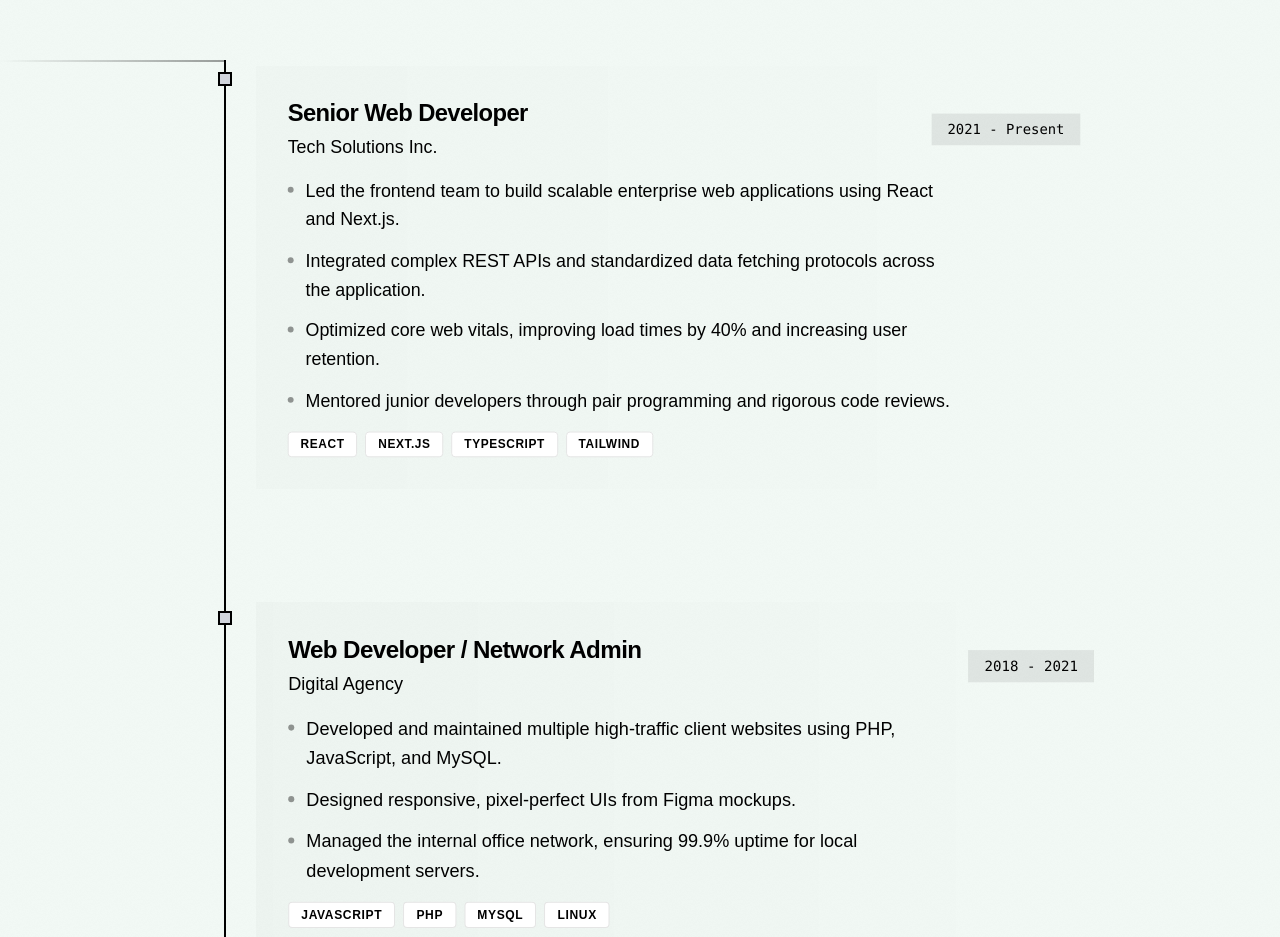
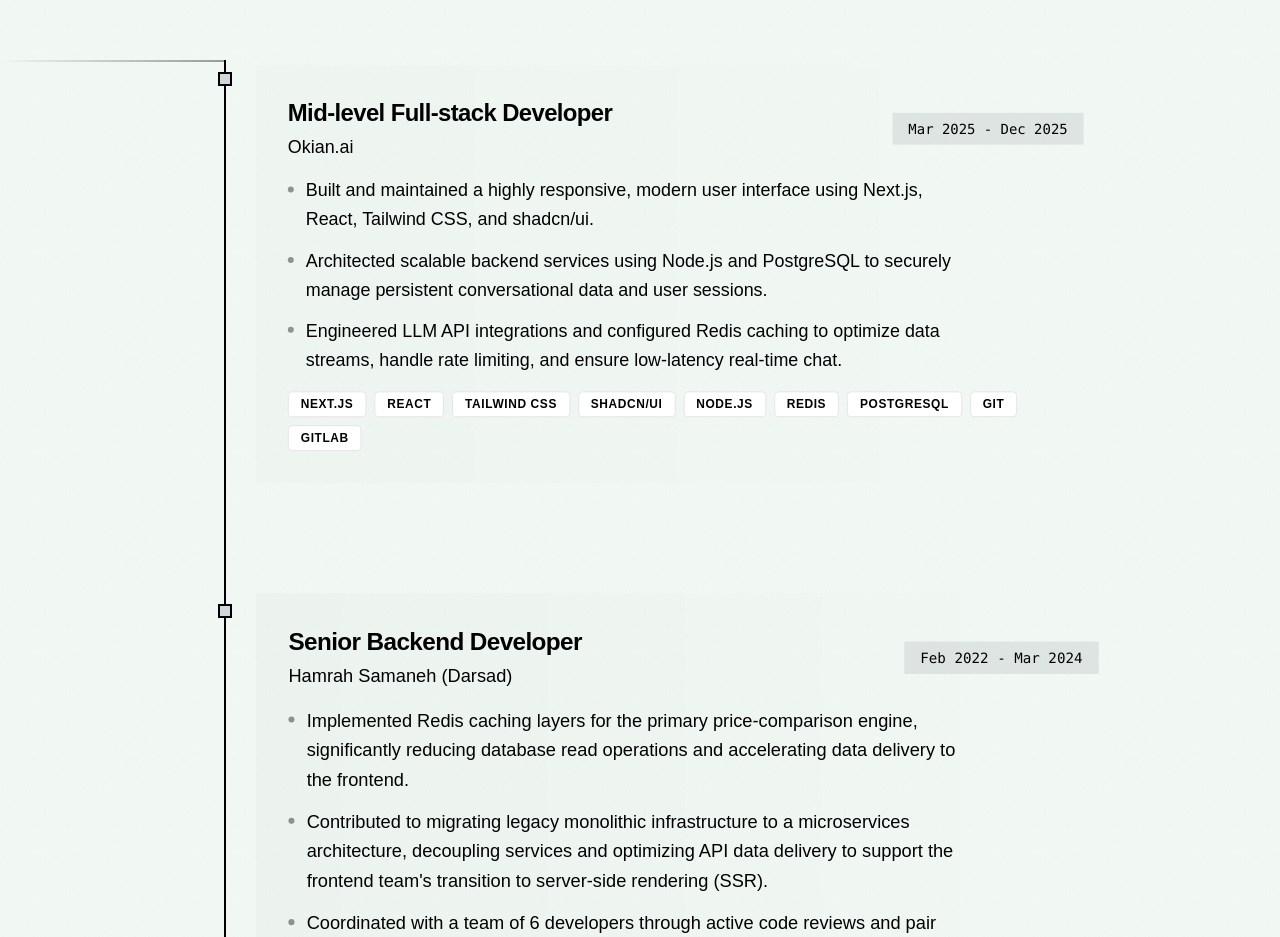
Before and after one commit to RealSinaSnp/sinasnp-com, a Next.js app: page / in a window 1280 px wide. Shown: the part 1860-2797 px from the top of the page. Built offline with nearby package versions, Linux system fonts and the light colour scheme; no server answers; the database is empty.

Commit message:
[build] updated experience content

```diff
--- a/app/data.ts
+++ b/app/data.ts
@@ -175,62 +175,49 @@ export const projectsData = [
 export const experienceData = [
   {
     id: 1,
-    role: "Senior Web Developer",
-    company: "Tech Solutions Inc.",
-    date: "2021 - Present",
+    role: "Mid-level Full-stack Developer",
+    company: "Okian.ai",
+    date: "Mar 2025 - Dec 2025",
     bullets: [
-      "Led the frontend team to build scalable enterprise web applications using React and Next.js.",
-      "Integrated complex REST APIs and standardized data fetching protocols across the application.",
-      "Optimized core web vitals, improving load times by 40% and increasing user retention.",
-      "Mentored junior developers through pair programming and rigorous code reviews."
+      "Built and maintained a highly responsive, modern user interface using Next.js, React, Tailwind CSS, and shadcn/ui.",
+      "Architected scalable backend services using Node.js and PostgreSQL to securely manage persistent conversational data and user sessions.",
+      "Engineered LLM API integrations and configured Redis caching to optimize data streams, handle rate limiting, and ensure low-latency real-time chat."
     ],
-    stack: ["React", "Next.js", "TypeScript", "Tailwind"],
+    stack: ["Next.js", "React", "Tailwind CSS", "shadcn/ui", "Node.js", "Redis", "PostgreSQL", "Git", "GitLab"],
   },
   {
     id: 2,
-    role: "Web Developer / Network Admin",
-    company: "Digital Agency",
-    date: "2018 - 2021",
+    role: "Senior Backend Developer",
+    company: "Hamrah Samaneh (Darsad)",
+    date: "Feb 2022 - Mar 2024",
     bullets: [
-      "Developed and maintained multiple high-traffic client websites using PHP, JavaScript, and MySQL.",
-      "Designed responsive, pixel-perfect UIs from Figma mockups.",
-      "Managed the internal office network, ensuring 99.9% uptime for local development servers."
+      "Implemented Redis caching layers for the primary price-comparison engine, significantly reducing database read operations and accelerating data delivery to the frontend.",
+      "Contributed to migrating legacy monolithic infrastructure to a microservices architecture, decoupling services and optimizing API data delivery to support the frontend team's transition to server-side rendering (SSR).",
+      "Coordinated with a team of 6 developers through active code reviews and pair programming sessions to share technical knowledge and accelerate sprint velocity."
     ],
-    stack: ["JavaScript", "PHP", "MySQL", "Linux"],
+    stack: ["ASP.NET Core", "SignalR", "MySQL", "Redis", "MongoDB", "Microservices", "Git", "GitLab"],
   },
   {
     id: 3,
-    role: "Junior Developer",
-    company: "StartUp Co.",
-    date: "2016 - 2018",
+    role: "Mid-Level Fullstack Developer",
+    company: "Hamrah Samaneh (Manamo)",
+    date: "Feb 2020 - Feb 2022",
     bullets: [
-      "Assisted in building responsive landing pages and high-converting email templates.",
-      "Worked closely with the design team to ensure pixel-perfect implementations."
+      "Built and maintained an internal administrative dashboard, enabling the content team to efficiently upload, tag, and manage educational video assets.",
+      "Implemented Role-Based Access Control (RBAC) to securely manage permissions between student accounts, instructors, and administrative roles.",
+      "Collaborated closely with UI/UX designers to optimize frontend asset loading times and improve cross-device accessibility across the learning platform."
     ],
-    stack: ["HTML", "CSS", "jQuery", "Bootstrap"],
+    stack: ["ASP.NET Core", "PHP", "HTML", "CSS", "MySQL", "Git", "GitLab"],
   },
   {
     id: 4,
-    role: "Web Developer / Network Admin",
-    company: "Digital Agency",
-    date: "2018 - 2021",
+    role: "Junior Backend Developer",
+    company: "Hamrah Samaneh (EnglishVocab)",
+    date: "Nov 2018 - Feb 2020",
     bullets: [
-      "Developed and maintained multiple high-traffic client websites using PHP, JavaScript, and MySQL.",
-      "Designed responsive, pixel-perfect UIs from Figma mockups.",
-      "Managed the internal office network, ensuring 99.9% uptime for local development servers."
+      "Assisted in developing core RESTful APIs and optimizing backend database queries in PHP/MySQL to support high-concurrency mobile app traffic.",
+      "Collaborated with senior engineers to maintain backend service stability, resolve bug reports, and deploy routine system maintenance updates."
     ],
-    stack: ["JavaScript", "PHP", "MySQL", "Linux"],
-  },
-  {
-    id: 5,
-    role: "Web Developer / Network Admin",
-    company: "Digital Agency",
-    date: "2018 - 2021",
-    bullets: [
-      "Developed and maintained multiple high-traffic client websites using PHP, JavaScript, and MySQL.",
-      "Designed responsive, pixel-perfect UIs from Figma mockups.",
-      "Managed the internal office network, ensuring 99.9% uptime for local development servers."
-    ],
-    stack: ["JavaScript", "PHP", "MySQL", "Linux"],
+    stack: ["PHP", "MySQL", "Git", "GitLab"],
   }
 ];
--- a/components/Experience.tsx
+++ b/components/Experience.tsx
@@ -50,7 +50,7 @@ export default function Experience() {
         {/* Horizontal connector lines extending to the left edge of the screen */}
 
         {/* Top Line (Base + Animated) */}
-        <div className="absolute top-3 left-[calc(-50vw+50%)] right-[calc(100%-1rem)] md:right-[calc(100%-2rem)] h-[2px] [mask-image:linear-gradient(to_right,transparent,black_600px)]">
+        <div className="absolute top-3 left-[calc(-50vw+50%)] hidden md:inline right-[calc(100%-1rem)] md:right-[calc(100%-2rem)] h-[2px] [mask-image:linear-gradient(to_right,transparent,black_600px)]">
           <div className="absolute inset-0 bg-neutral-600/15" />
           <motion.div
             className="absolute inset-0 bg-black dark:bg-white origin-left"
@@ -59,7 +59,7 @@ export default function Experience() {
         </div>
 
         {/* Bottom Line (Base + Animated) */}
-        <div className="absolute bottom-0 left-[calc(-50vw+50%)] right-[calc(100%-1rem)] md:right-[calc(100%-2rem)] h-[2px] [mask-image:linear-gradient(to_right,transparent,black_600px)]">
+        <div className="absolute bottom-0 left-[calc(-50vw+50%)] hidden md:inline right-[calc(100%-1rem)] md:right-[calc(100%-2rem)] h-[2px] [mask-image:linear-gradient(to_right,transparent,black_600px)]">
           <div className="absolute inset-0 bg-neutral-600/15" />
           <motion.div
             className="absolute inset-0 bg-black dark:bg-white origin-right"
@@ -68,11 +68,11 @@ export default function Experience() {
         </div>
 
         {/* Background empty timeline track */}
-        <div className="absolute left-4 md:left-8 top-3 bottom-0 w-[2px] bg-neutral-600/15 "></div>
+        <div className="absolute left-4 md:left-8 top-1 md:top-3 bottom-0 w-[2px] bg-neutral-600/15 "></div>
 
         {/* Animated filling timeline track */}
         <motion.div
-          className="absolute left-4 md:left-8 top-3 bottom-0 w-[2px] bg-black dark:bg-white origin-top"
+          className="absolute left-4 md:left-8 top-1 md:top-3 bottom-0 w-[2px] bg-black dark:bg-white origin-top"
           style={{ scaleY: verticalProgress }}
         />
 
@@ -106,7 +106,7 @@ function ExperienceItem({ exp }: { exp: ExperienceData }) {
 
   // Fade and slide the card in when it enters the viewport
   return (
-    <div ref={itemRef} className="relative pl-12 md:pl-24 w-full py-4">
+    <div ref={itemRef} className="relative pl-10 md:pl-24 w-full py-4">
       {/* Timeline Dot */}
       <motion.div
         initial={{ scale: 0 }}
```
